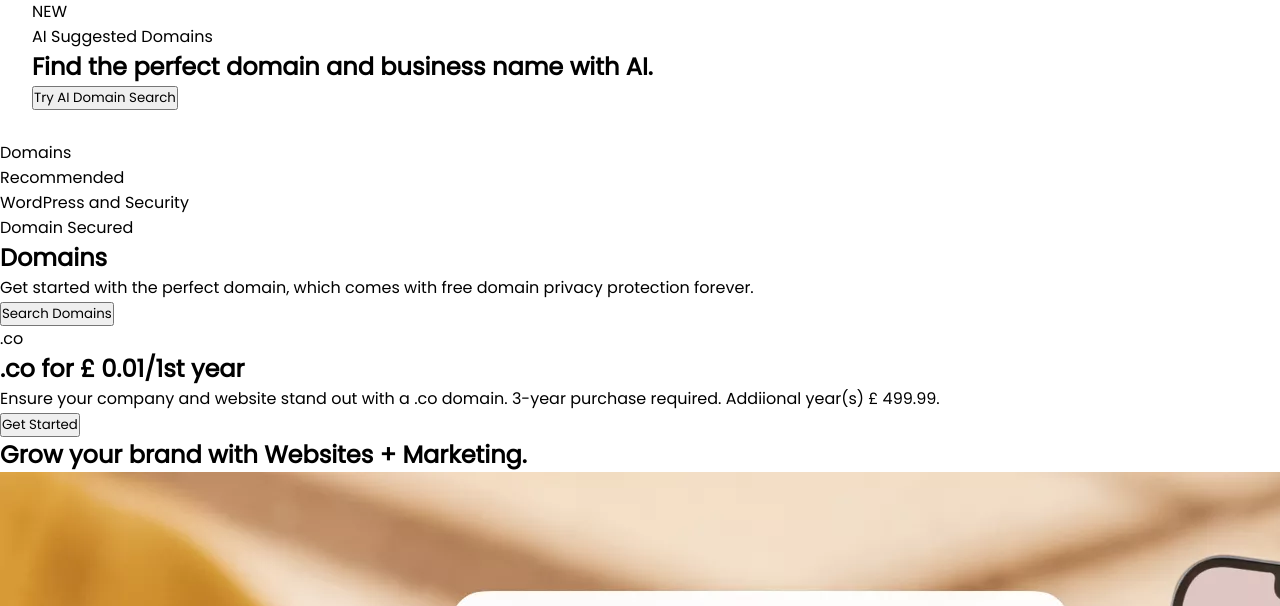
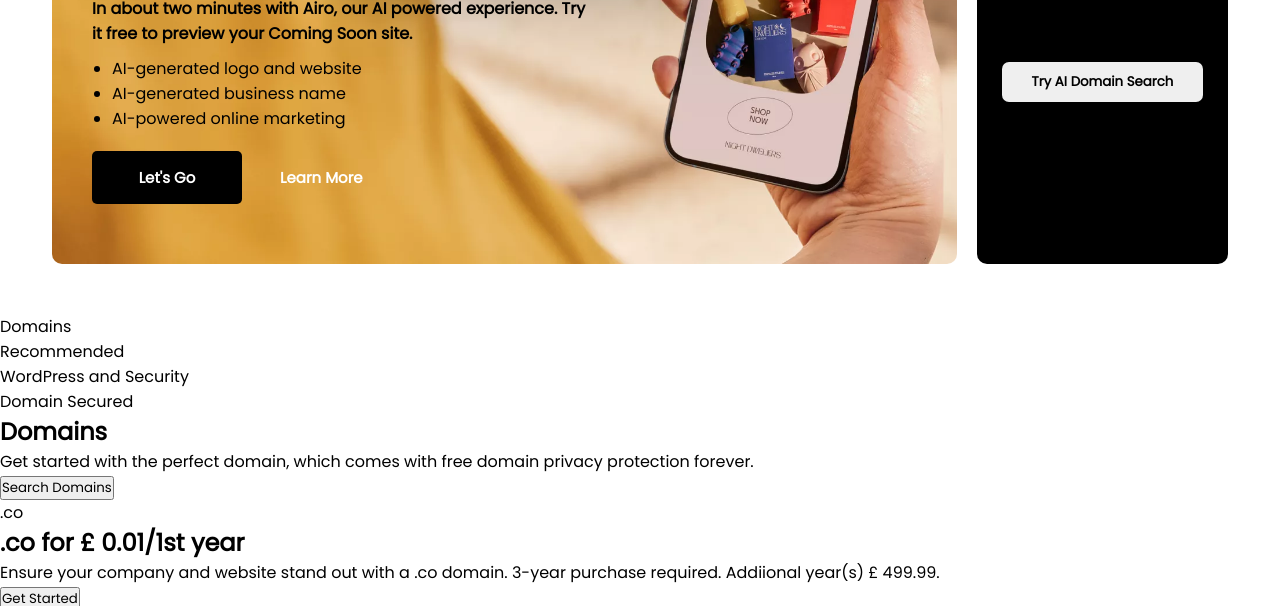
Before and after one commit to germaincyuzuzo/Go-Daddy-Clone, a plain HTML site: page index.html in a window 1280 px wide. Shown: the part 494-1100 px from the top of the page. Drawn offline with Linux system fonts and the light colour scheme.

Commit message:
Styled the banner on the homepage

```diff
--- a/index.css
+++ b/index.css
@@ -215,3 +215,107 @@
     font-size: 13px;
     font-weight: bold;
 }
+
+section.banner div.bottom{
+    display: flex;
+    padding: 20px;
+    /* gap: 40px; */
+}
+
+section.banner div.bottom div.left{
+    padding: 40px;
+    /* background-color: red; */
+    background-image: url('./img/intl-img-bl-prod-feature-engage-with-marketing-desktop.webp');
+    background-size: cover;
+    background-repeat: no-repeat;
+    border-radius: 10px;
+    width: 90%;
+}
+
+section.banner div.bottom div.left p:first-child{
+    background-color: lightgray;
+    width: 50px;
+    border-radius: 3px;
+    text-align: center;
+    font-weight: bold;
+}
+
+section.banner div.bottom div.left .logo2{
+    margin: 10px 0;
+}
+
+section.banner div.bottom div.leftcontent h1{
+    font-size: 60px;
+    /* color: rgb(4, 112, 103); */
+    font-family: 'Times New Roman', Times, serif;
+}
+
+section.banner div.bottom div.leftcontent p{
+    font-weight: bold;
+    padding: 10px 0;
+}
+
+div.leftcontent ul{
+    padding-left: 20px;
+}
+
+div.left div.buttons{
+    padding: 20px 0;
+}
+
+div.left div.buttons button:first-child{
+    padding: 15px;
+    width: 150px;
+    font-weight: bold;
+    font-size: 15px;
+    color: white;
+    border: none;
+    border-radius: 5px;
+    background-color: black;
+}
+
+div.left div.buttons button:last-child{
+    padding: 15px;
+    width: 150px;
+    font-weight: bold;
+    font-size: 15px;
+    color: white;
+    border: none;
+    border-radius: 5px;
+    background: none;
+}
+
+div.bottom div.right{
+    background-color: black;
+    color: white;
+    width: 25%;
+    padding: 50px 10px;
+    margin-left: 20px;
+    text-align: center;
+    border-radius: 10px;
+}
+
+div.rightcontent p:first-child{
+    background-color: skyblue;
+    width: 50px;
+    margin: 0 auto;
+    color: black;
+    font-weight: bold;
+}
+
+div.rightcontent p:nth-child(2){
+    padding: 10px 0;
+}
+
+div.rightcontent h1{
+    padding: 10px 0;
+}
+
+div.rightcontent button{
+    padding: 10px 30px;
+    margin-top: 50px;
+    border: none;
+    border-radius: 7px;
+    font-weight: bold;
+    cursor: pointer;
+}
--- a/index.html
+++ b/index.html
@@ -62,9 +62,9 @@
                     <img src="./img/img-hp-airo-logo.svg" alt="">
                 </div>
                 <div class="leftcontent">
-                    <h1>Buy a domain, <br> get online in <br> minutes.</h1>
+                    <h1>Buy a domain, get <br> online in minutes.</h1>
                     <p>In about two minutes with Airo, our AI powered
-                         experience. Try it free to preview your Coming
+                         experience. Try <br> it free to preview your Coming
                          Soon site.
                     </p>
                     <ul>
```
